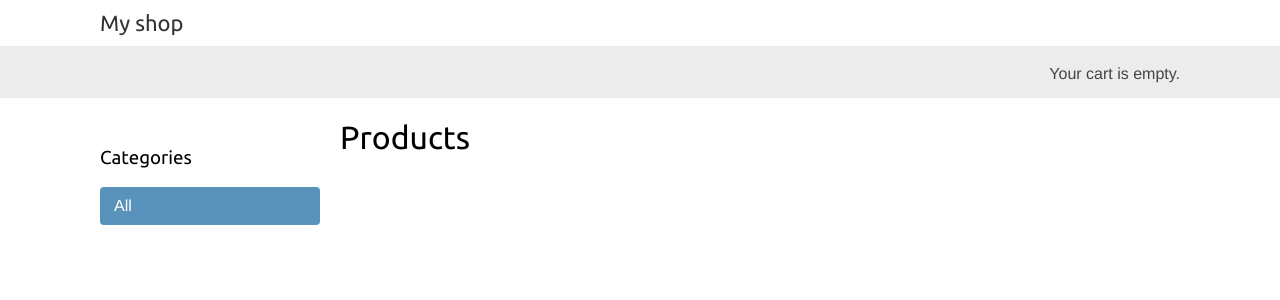
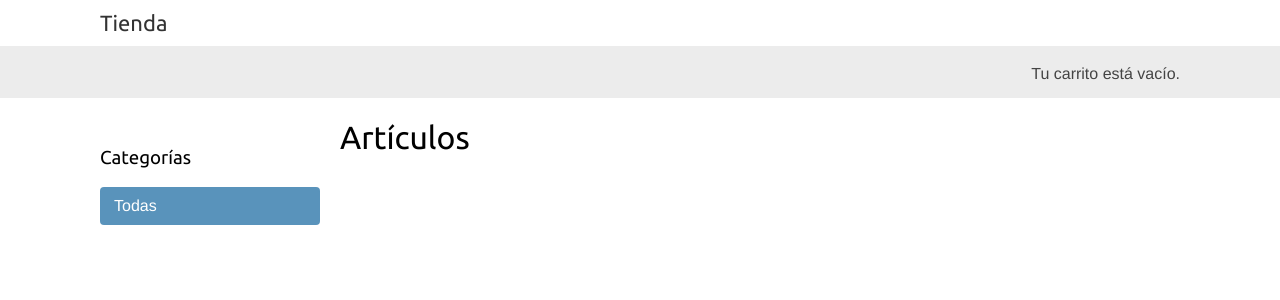
Before and after one commit to sperea/photography-shop-online-django, a Django app: page / in a window 1280 px wide. Shown: the top 300 px of the page. Run offline with Django 3.2, Linux system fonts and the light colour scheme; data that the repository does not hold is empty.

```diff
--- a/shop/templates/shop/base.html
+++ b/shop/templates/shop/base.html
@@ -3,12 +3,12 @@
 <html>
 <head>
     <meta charset="utf-8" />
-    <title>{% block title %}My shop{% endblock %}</title>
+    <title>{% block title %}Mi tienda{% endblock %}</title>
     <link href="{% static "css/base.css" %}" rel="stylesheet">
 </head>
 <body>
     <div id="header">
-        <a href="/" class="logo">My shop</a>
+        <a href="/" class="logo">Tienda</a>
     </div>
     <div id="subheader">
         <div class="cart">
@@ -19,7 +19,7 @@
                         {{ total_items }} item{{ total_items|pluralize }}, ${{ cart.get_total_price }}
                     </a>
                 {% else %}
-                    Your cart is empty.
+                    Tu carrito está vacío.
                 {% endif %}
             {% endwith %}
         </div>
--- a/shop/templates/shop/product/list.html
+++ b/shop/templates/shop/product/list.html
@@ -7,10 +7,10 @@
 
 {% block content %}
     <div id="sidebar">
-        <h3>Categories</h3>
+        <h3>Categorías</h3>
         <ul>
             <li {% if not category %}class="selected"{% endif %}>
-                <a href="{% url "shop:product_list" %}">All</a>
+                <a href="{% url "shop:product_list" %}">Todas</a>
             </li>
         {% for c in categories %}
             <li {% if category.slug == c.slug %}class="selected"{% endif %}>
@@ -20,7 +20,7 @@
         </ul>
     </div>
     <div id="main" class="product-list">
-        <h1>{% if category %}{{ category.name }}{% else %}Products{% endif %}</h1>
+        <h1>{% if category %}{{ category.name }}{% else %}Artículos{% endif %}</h1>
         {% for product in products %}
             <div class="item">
                 <a href="{{ product.get_absolute_url }}">
```
Also changed, not shown: db.sqlite3.
